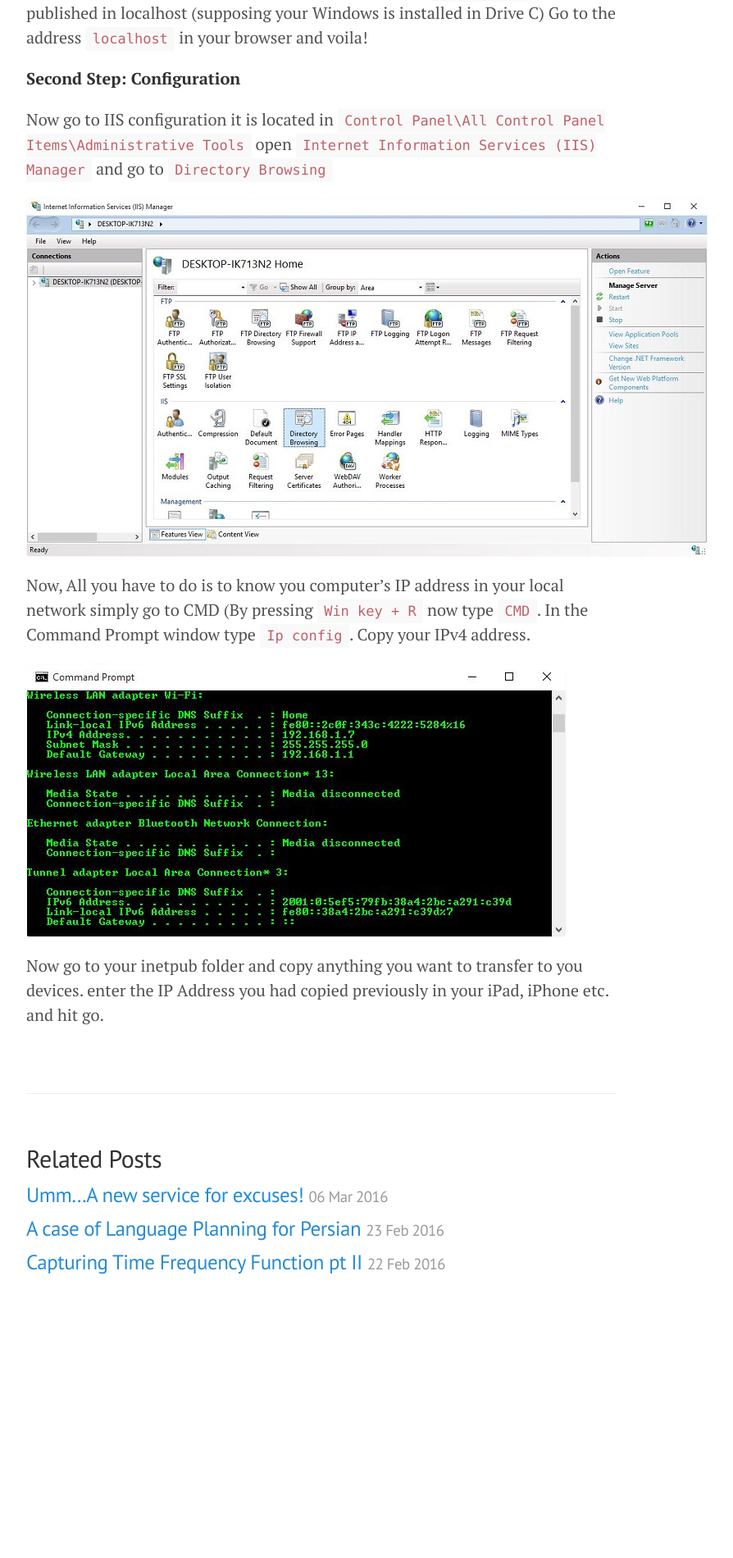
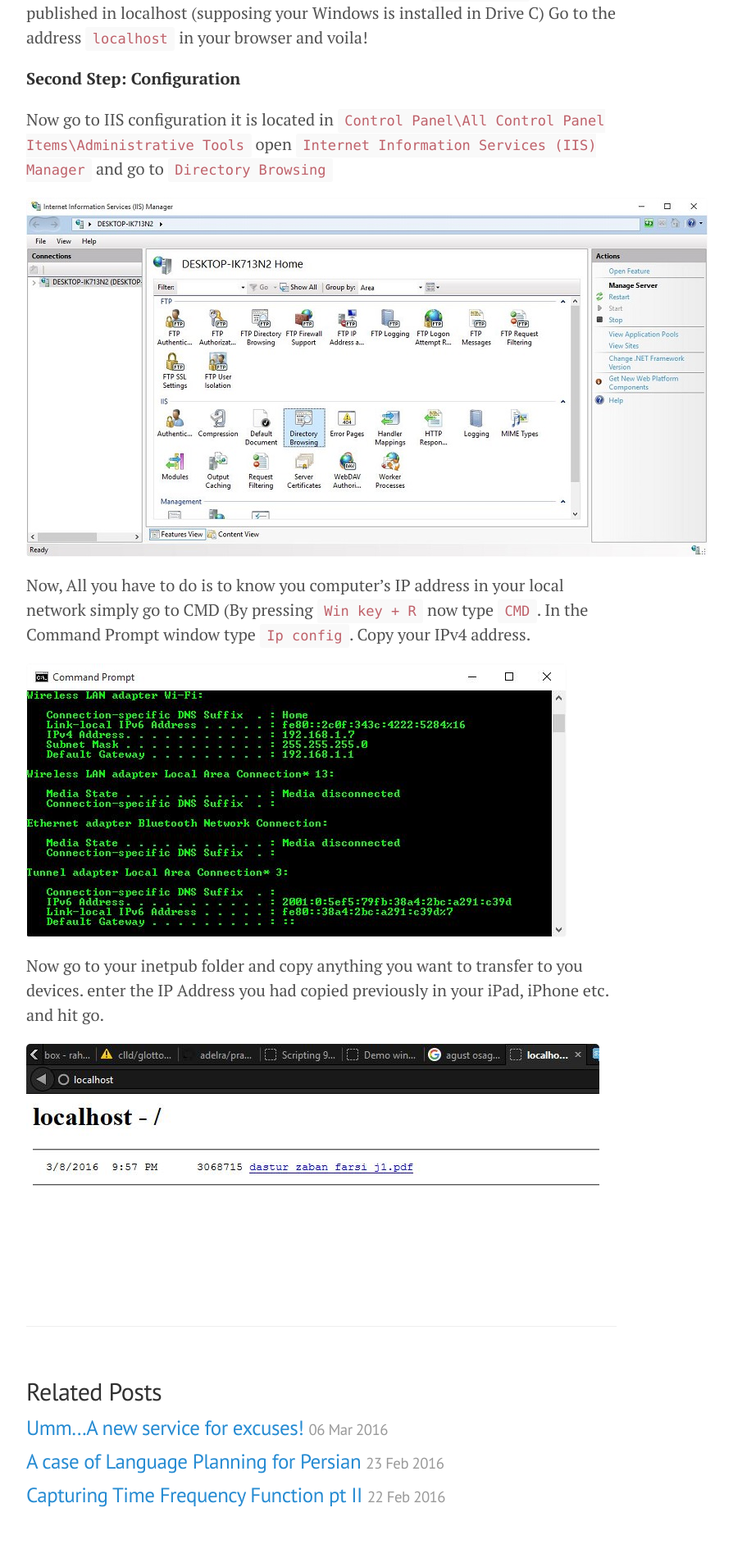
Before and after one commit to adelrblog/adelrblog.github.io, a Jekyll site: the page built from _posts/2016-03-15-transfer-files-between-you-devices-with-iis.markdown, in a window 1280 px wide. Shown: the part 1471-3371 px from the top of the page at 82% size, without its empty margins (248-1142 px from the left). Built offline with Jekyll 4.4.1, drawn with Linux system fonts in a browser that asks for light colours; before the commit the page ends 3087 px from its top, so only the background shows below that.

Commit message:
added new pic

```diff
--- a/_posts/2016-03-15-transfer-files-between-you-devices-with-iis.markdown
+++ b/_posts/2016-03-15-transfer-files-between-you-devices-with-iis.markdown
@@ -42,3 +42,5 @@
 ![IIS](http://blog.adelr.ir/images/IIS3.JPG)
 
 Now go to your inetpub folder and copy anything you want to transfer to you devices. enter the IP Address you had copied previously in your iPad, iPhone etc. and hit go.
+
+![IIS](http://blog.adelr.ir/images/IIS4.JPG)
```
